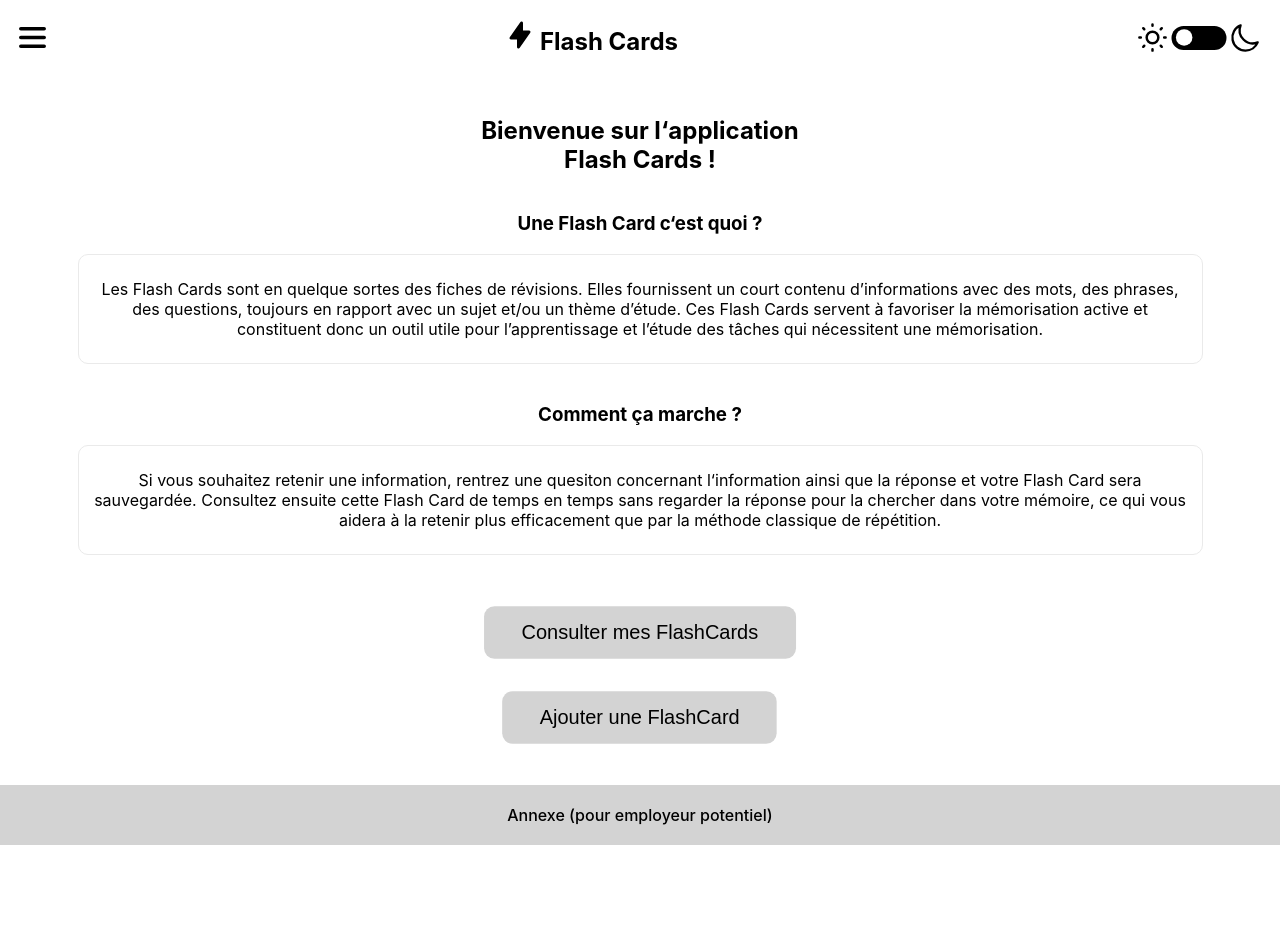
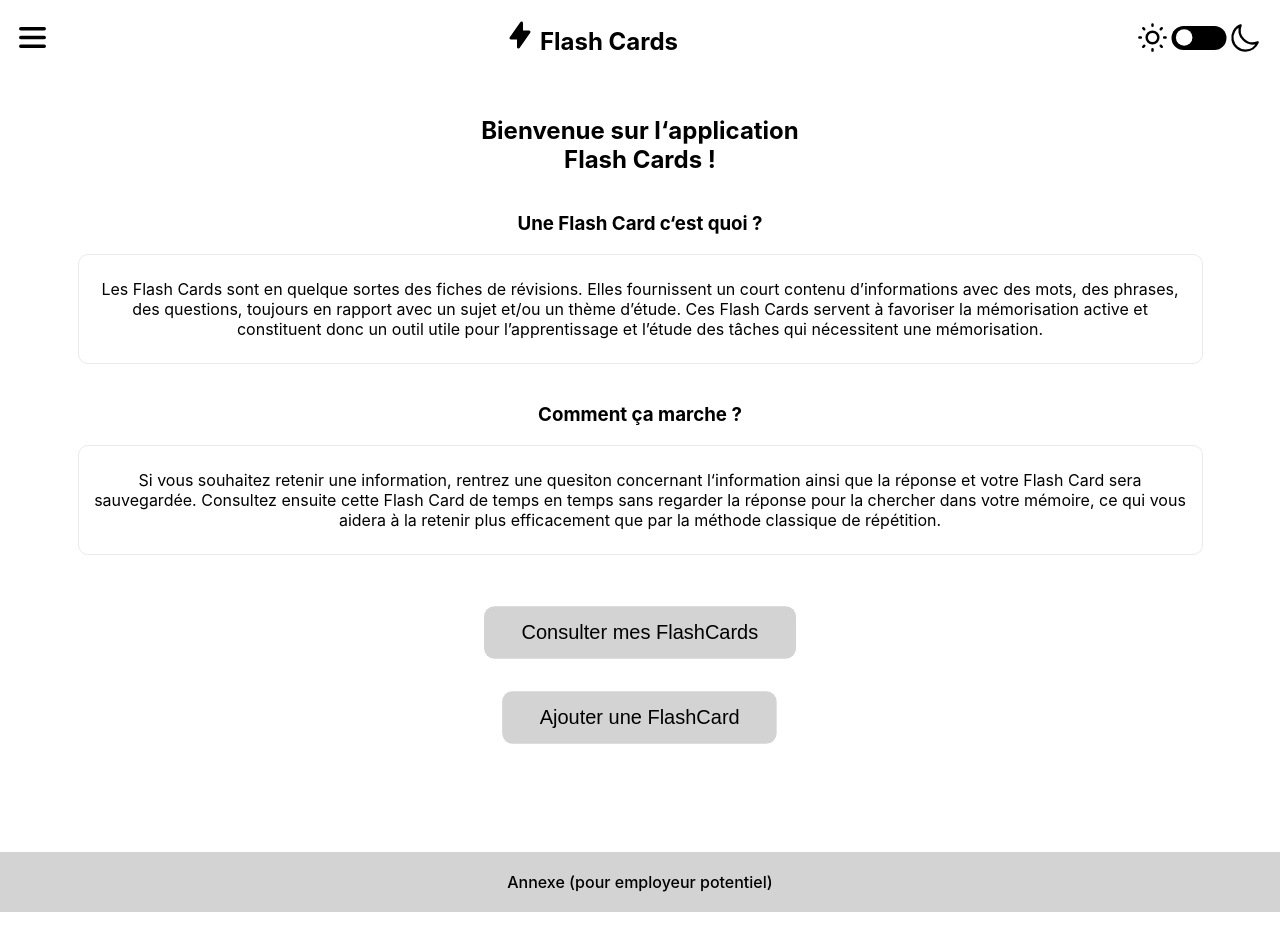
Before and after one commit to aymenmzz/FlashCards-v1.0, a Next.js app: page / in a window 1280 px wide. Shown: the top 950 px of the page. After the commit the page ends 912 px from the top, so only its background shows below. Built offline with nearby package versions, Linux system fonts and the light colour scheme.

Commit message:
Add files via upload

```diff
--- a/components/Layout.js
+++ b/components/Layout.js
@@ -16,14 +16,14 @@ function Layout({ children}) {
   const toggleHide = () => setHide((prevHide) => !prevHide);
 
   return (
-    <div style={{ minHeight: "1000px" }}>
+    <div>
       {hide ? (
         <>
           <div
             style={
               dark
-                ? { backgroundColor: "black", color: "white", minHeight: "100%" }
-                : { backgroundColor: "white",color: "black", minHeight: "100%" }
+                ? { backgroundColor: "black", color: "white", minHeight: "100vh" }
+                : { backgroundColor: "white",color: "black", minHeight: "100vh" }
             }
           >
             <header className="header">
@@ -64,7 +64,7 @@ function Layout({ children}) {
               </Link>
               <DarkModeButton dark={dark} toggleDark={()=>toggleDark()} />
             </header>
-            <div style={{  }}>{children}</div>
+            <div style={{ minHeight: "92vh" }}>{children}</div>
             <footer
               style={{
                 display: "flex",
--- a/components/Menu.js
+++ b/components/Menu.js
@@ -17,7 +17,7 @@ export default function Menu({ toggleHide, dark}) {
           flexDirection: "column",
           justifyContent: "start",
           width: "50%",
-          minHeight: "100%",
+          minHeight: "100vh",
           transform: "translateX(0)",
           animation: `linear .15s ${style.animate}`,
           backgroundColor: "lightgray",
@@ -29,7 +29,6 @@ export default function Menu({ toggleHide, dark}) {
             alignItems: "start",
             justifyContent: "space-around",
             width: "100%",
-            height: "auto",
             margin: 0,
           }}
         >
@@ -70,7 +69,6 @@ export default function Menu({ toggleHide, dark}) {
           backgroundColor: "inherit",
           display: "inline-block",
           width: "50%",
-          minHeight: "100%",
         }}
       ></div>
     </div>
--- a/pages/_app.js
+++ b/pages/_app.js
@@ -106,11 +106,13 @@ function MyApp({ Component, pageProps }) {
     if (
       getFlashCardsByDomain(domain).flashCards[0] &&
       getFlashCardsByDomain(domain).flashCards.length > 0
-    )
+    ) {
     flashCards && flashCards.map((flashCard) => {
         if (flashCard.titre === domain) finalValue.push(mutableDomain);
         else finalValue.push(flashCard);
       });
+      push(`/cards/${domain}`)
+}
     else {
       flashCards && flashCards.map((flashCard) => {
         if (flashCard.titre !== mutableDomain.titre) finalValue.push(flashCard);
--- a/pages/ajout.js
+++ b/pages/ajout.js
@@ -137,6 +137,8 @@ export default function Ajout({
           </h2>
         </div>
       </div>
+        <br/>
+        <br/>
       <h3 style={{ textAlign: "center" }}>Comment ça marche ? </h3>
       <p className={styles.card}>
         Rentrez dans un premier temps le domaine concerné, vos Flash Cards
--- a/pages/cards/[domains]/[card].js
+++ b/pages/cards/[domains]/[card].js
@@ -56,6 +56,9 @@ export default function FlashCard({ flashCards }) {
           </h2>
         </div>
       </div>{" "}
+      <br/>
+      <br/>
+
       <Card flashCard={getCurrentFlashCard()} />{" "}
     </>
   );
--- a/pages/cards/[domains]/index.js
+++ b/pages/cards/[domains]/index.js
@@ -87,6 +87,9 @@ export default function RenderDomains({ flashCards, removeFlashCard }) {
               </h2>
             </div>
           </div>
+        <br/>
+        <br/>
+
           <>
             {cards.flashCards.map((flashCard, index) => {
               return (
--- a/pages/cards/index.js
+++ b/pages/cards/index.js
@@ -57,6 +57,9 @@ function Accueil({ flashCards, vide }) {
           </h2>
         </div>
       </div>
+      <br/>
+      <br/>
+
       {flashCards === null || vide() || render === [false] ? (
         <>
           {/* Si Aucune Flash Card n'est présente après avoir fetch LocalStorage */}
--- a/styles/globals.css
+++ b/styles/globals.css
@@ -7,7 +7,7 @@ body {
   margin: 0;
   font-family: -apple-system, BlinkMacSystemFont, Segoe UI, Roboto, Oxygen,
     Ubuntu, Cantarell, Fira Sans, Droid Sans, Helvetica Neue, sans-serif;
-    height: 100%;
+  height: 100%;
 }
 
 button {
```
